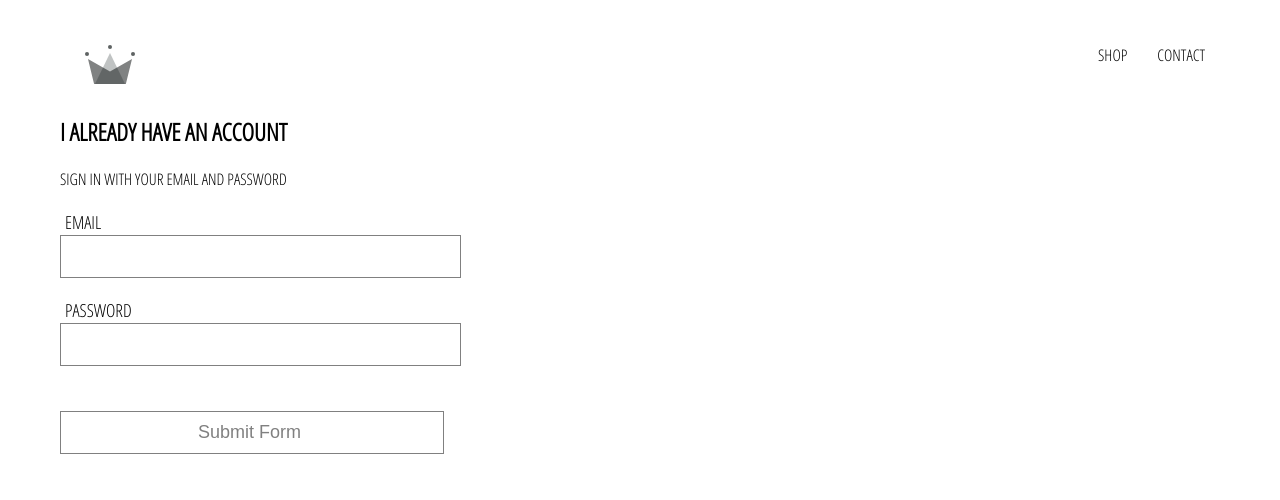
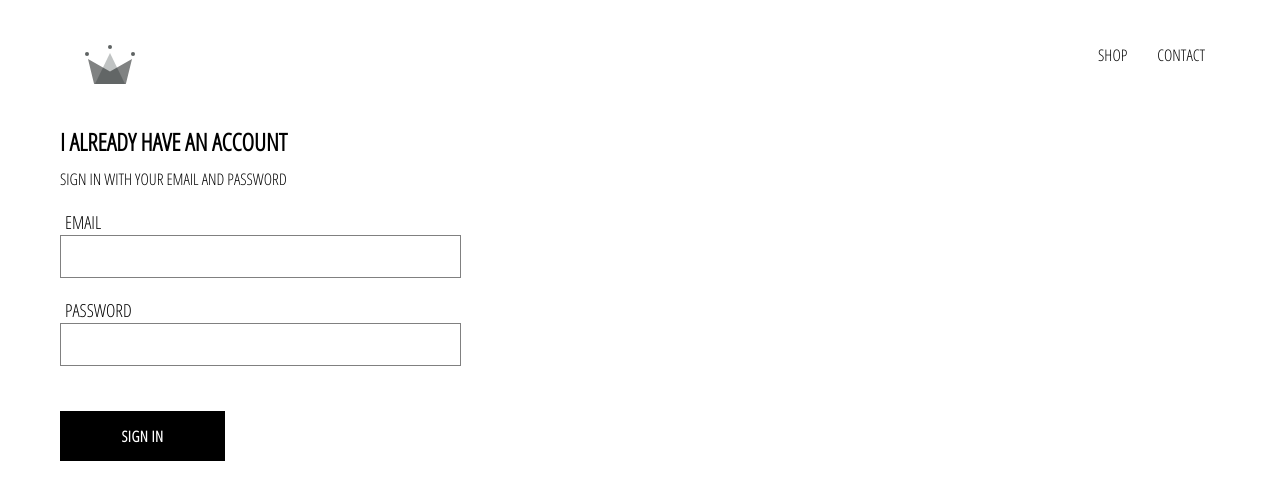
Before and after one commit to j127/recommerce, a React (Create React App) app: page /signin in a window 1280 px wide. Shown: the top 500 px of the page. Built offline with nearby package versions, Linux system fonts and the light colour scheme.

Commit message:
Finish section 6

```diff
--- /dev/null
+++ b/src/components/custom-button/custom-button.component.js
@@ -0,0 +1,11 @@
+import React from "react";
+
+import "./custom-button.styles.scss";
+
+const CustomButton = ({ children, ...otherProps }) => (
+    <button className="custom-button" {...otherProps}>
+        {children}
+    </button>
+);
+
+export default CustomButton;
--- /dev/null
+++ b/src/components/custom-button/custom-button.styles.scss
@@ -0,0 +1,22 @@
+.custom-button {
+    min-width: 165px;
+    width: auto;
+    height: 50px;
+    letter-spacing: 0.5px;
+    line-height: 50px;
+    padding: 0 35px 0 35px;
+    font-size: 15px;
+    background-color: black;
+    color: white;
+    text-transform: uppercase;
+    font-family: "Open Sans Condensed";
+    font-weight: bolder;
+    border: none;
+    cursor: pointer;
+
+    &:hover {
+        background-color: white;
+        color: black;
+        border: 1px solid black;
+    }
+}
--- /dev/null
+++ b/src/components/custom-button/tmp/custom-button.styles.scss
@@ -0,0 +1,22 @@
+.custom-button {
+  min-width: 165px;
+  width: auto;
+  height: 50px;
+  letter-spacing: 0.5px;
+  line-height: 50px;
+  padding: 0 35px 0 35px;
+  font-size: 15px;
+  background-color: black;
+  color: white;
+  text-transform: uppercase;
+  font-family: 'Open Sans Condensed';
+  font-weight: bolder;
+  border: none;
+  cursor: pointer;
+
+  &:hover {
+    background-color: white;
+    color: black;
+    border: 1px solid black;
+  }
+}
--- a/src/components/sign-in/sign-in.component.js
+++ b/src/components/sign-in/sign-in.component.js
@@ -1,6 +1,7 @@
 import React from "react";
 
 import FormInput from "../form-input/form-input.component";
+import CustomButton from "../custom-button/custom-button.component";
 
 import "./sign-in.styles.scss";
 
@@ -47,7 +48,7 @@
                         label="password"
                         required
                     />
-                    <FormInput type="submit" value="Submit Form" />
+                    <CustomButton type="submit">Sign In</CustomButton>
                 </form>
             </div>
         );
--- a/src/components/sign-in/sign-in.styles.scss
+++ b/src/components/sign-in/sign-in.styles.scss
@@ -1,3 +1,9 @@
 .sign-in {
     width: 30vw;
+    display: flex;
+    flex-direction: column;
+
+    .title {
+        margin: 10px 0;
+    }
 }
```
